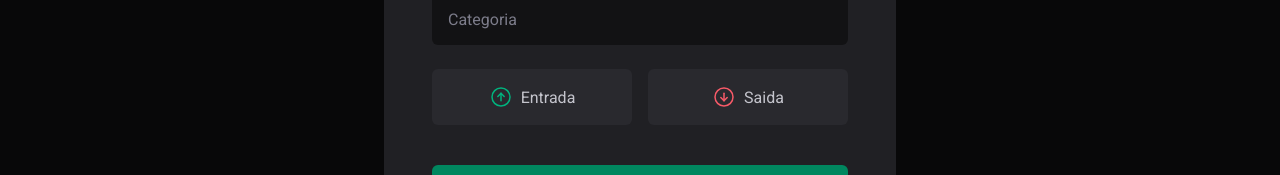
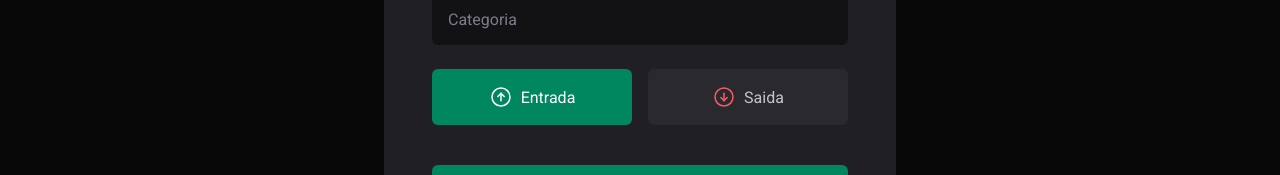
Before and after one commit to GustavoJorgge/controle-financeiro, a React (Vite) app: page / in a window 1280 px wide. Both pictures are taken after a click on the button "Nova Transação". Shown: the part 398-573 px from the top of the page. Built offline with nearby package versions, Linux system fonts and the light colour scheme; no server answers.

Commit message:
incluindo controller no contexto do formulario

```diff
--- a/src/components/NewTransactionModal/index.tsx
+++ b/src/components/NewTransactionModal/index.tsx
@@ -3,25 +3,29 @@
 import { ArrowCircleDown, ArrowCircleUp, X } from "phosphor-react";
 import * as z from 'zod'
 import { zodResolver } from "@hookform/resolvers/zod";
-import { useForm } from "react-hook-form";
+import { Controller, useForm } from "react-hook-form";
 
 
 const newTransactionFormSchema = z.object({
     description: z.string(),
     price: z.number(),
     category: z.string(),
-    // type: z.enum(['income', 'outcome']),
+    type: z.enum(['income', 'outcome']),
 });
 
 type NewTransactionFormInputs = z.infer<typeof newTransactionFormSchema>;
 
 export function NewTransactionModal() {
     const {
+        control,
         register,
         handleSubmit,
         formState: { isSubmitting }
     } = useForm<NewTransactionFormInputs>({
-        resolver: zodResolver(newTransactionFormSchema)
+        resolver: zodResolver(newTransactionFormSchema),
+        defaultValues: {
+            type: 'income'
+        }
     })
 
     async function handleCreateNewTransaction(data: NewTransactionFormInputs) {
@@ -58,7 +62,20 @@
                         required
                         {...register('category')} />
 
-                    <TransactionType>
+                    {/* // O componente <Controller> é fornecido pela biblioteca react-hook-form.
+// Ele serve para integrar componentes de formulário customizados (não nativamente compatíveis com HTML form inputs)
+// ao sistema de controle de formulários gerenciado pelo react-hook-form. */}
+                    <Controller
+                        control={control}     // A prop 'control' é passada para o Controller, permitindo que ele tenha acesso ao contexto do formulário.
+                        name="type"
+                        // A função render define como o campo será exibido visualmente no formulário.
+                        // Ela recebe um objeto contendo várias propriedades úteis, como 'field', que contém as principais funções e valores do campo.
+                        render={({ field }) => {
+                            console.log(field)
+                            return (
+                                <TransactionType
+                                    onValueChange={field.onChange} // Aqui, está vinculado à função onChange do campo controlado, mantendo o estado do formulário sincronizado.
+                                    value={field.value}>
                                     <TransactionTypeButton variant='income' value='income'>
                                         <ArrowCircleUp size={24} />
                                         Entrada
@@ -69,6 +86,9 @@
                                         Saida
                                     </TransactionTypeButton>
                                 </TransactionType>
+                            )
+                        }}
+                    />
 
                     <button type="submit" disabled={isSubmitting}>
                         Cadastrar
```
Lines whose indentation alone changed are shown as unchanged.
